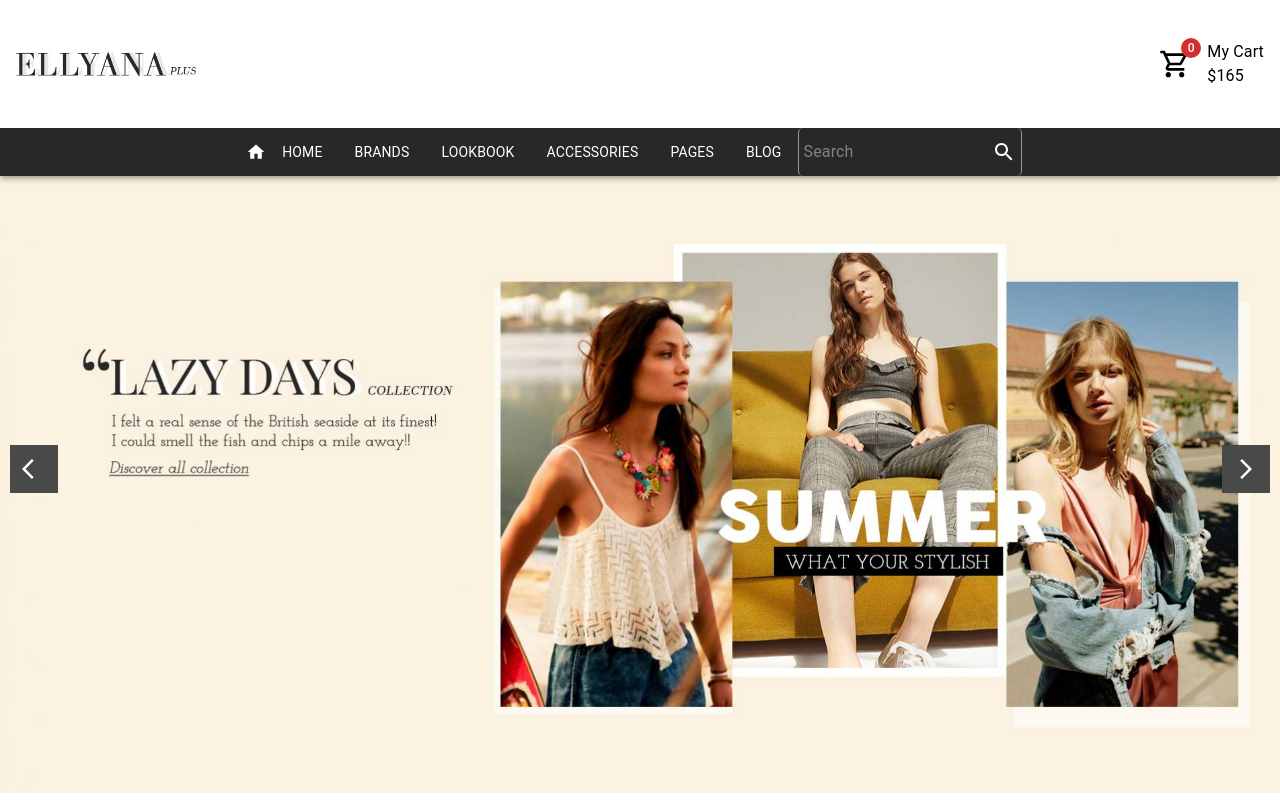
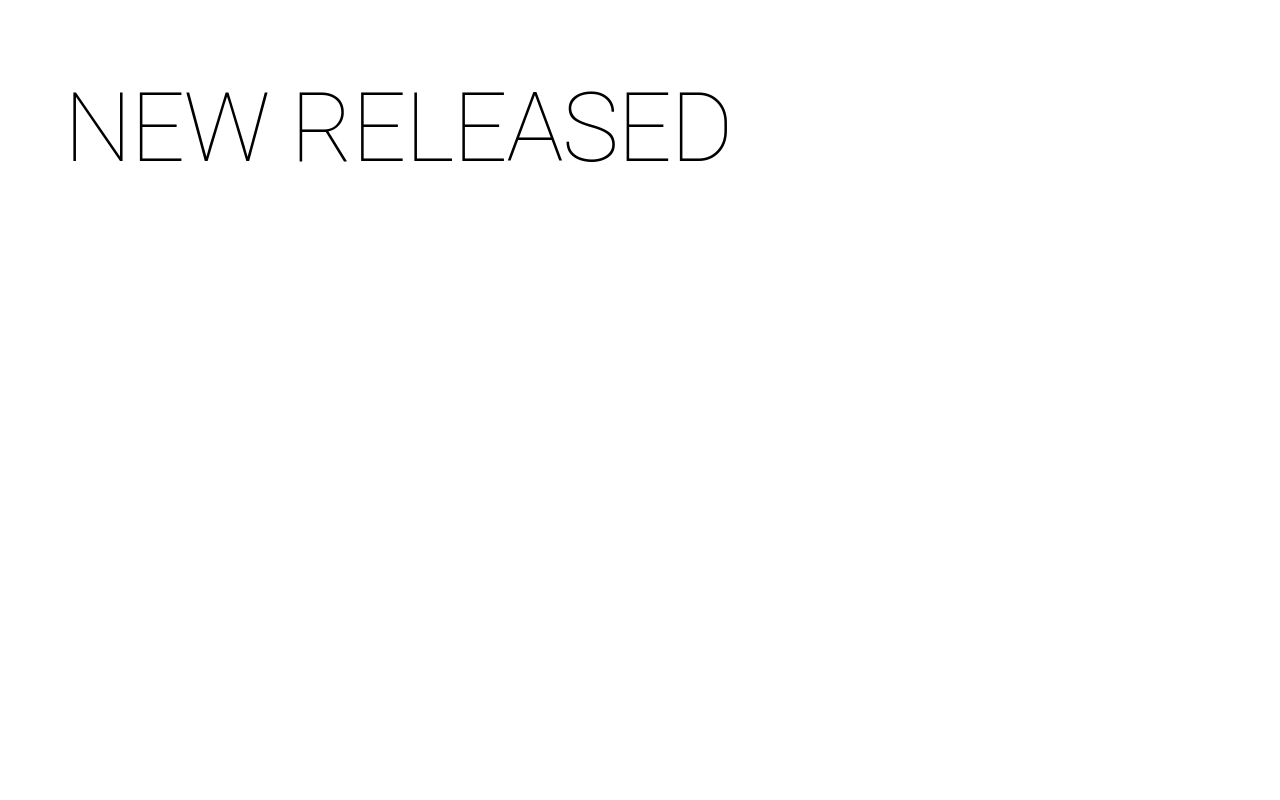
Before and after one commit to mahmoud-sayed/ellyana-plus, a React (Create React App) app: page / in a window 1280 px wide. Built offline with nearby package versions, Linux system fonts and the light colour scheme.

Commit message:
worked on new releas section and product card

```diff
--- a/src/App.js
+++ b/src/App.js
@@ -1,6 +1,6 @@
 import { createTheme, ThemeProvider } from '@mui/material';
 import './App.css';
-import Navbar from './components/Navbar/Navbar';
+// import Navbar from './components/Navbar/Navbar';
 import MUITheme from './MUITheme/Theme';
 import AppRoutes from './Global/Routes/AppRoutes';
 
@@ -9,7 +9,7 @@ const theme = createTheme(MUITheme);
 function App(data) {
   return (
     <ThemeProvider theme={theme}>
-      <Navbar />
+      {/* <Navbar /> */}
       <AppRoutes />
     </ThemeProvider>
   );
--- a/src/Pages/Home/Home.js
+++ b/src/Pages/Home/Home.js
@@ -1,12 +1,25 @@
 import React from 'react';
-import CarouselComponent from './/Carousel/CarouselComponent';
-// import HomeProductCard from '../../components/ProductCards/HomeProductCard/HomeProductCardHover';
+// import CarouselComponent from './/Carousel/CarouselComponent';
+import { Box, Container, Grid, Typography, useTheme } from '@mui/material';
 
-{/* <HomeProductCard /> */ }
 const Home = () => {
+  const theme = useTheme();
   return (
     <div>
-      <CarouselComponent />
+      {/* <CarouselComponent /> */}
+      <Box mt={9} mb={5}>
+        <Container>
+          <Grid container>
+            <Grid item>
+              <Typography variant='h1' sx={{ fontWeight: 100 }}>NEW RELEASED</Typography>
+              <Typography></Typography>
+            </Grid>
+            <Grid container item>
+              <Grid item></Grid>
+            </Grid>
+          </Grid>
+        </Container>
+      </Box>
     </div>
   );
 };
--- a/src/components/ProductCards/HomeProductCard/HomeProductCardHover.js
+++ b/src/components/ProductCards/productCard.js
@@ -1,13 +1,14 @@
 import React from 'react';
 import { Paper, createTheme } from '@mui/material';
-import style from './HomeProductCardHover-Style';
+import style from './productCard-style';
 
 const HomeProductCardHover = () => {
   const theme = createTheme();
 
   return (
     <Paper
-      sx={style('', theme)}>
+      sx={style('', theme)}
+    >
       hello
     </Paper>
   );
```
Also changed, not shown: src/components/ProductCards/BestSellerProdeuctCard/BestSellerProductCard.js (deleted, +0 -9 lines), src/components/ProductCards/CardHover/CardHover.js (added, +10 -0 lines), src/components/ProductCards/MainProductCard/MainProductCard.js (deleted, +0 -9 lines), src/components/ProductCards/CardHover/CardHover-style.js (added), src/components/ProductCards/productCard-style.js (renamed from src/components/ProductCards/HomeProductCard/HomeProductCardHover-Style.js).
